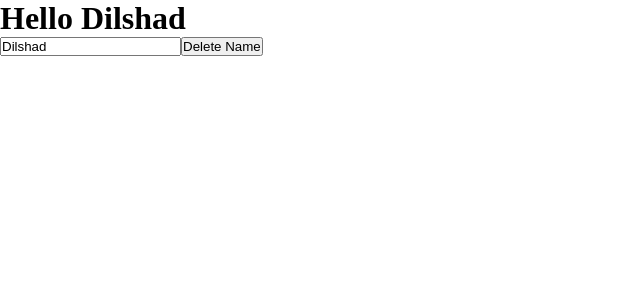
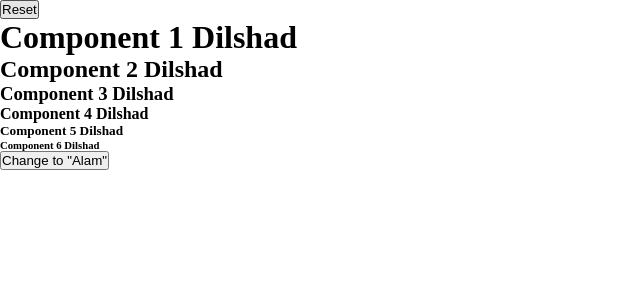
Before and after one commit to absurdengineer/react-experiments, a React (Create React App) app: page / in a window 1280 px wide. Shown: the top 300 px of the page, without its empty margins (0-640 px from the left). Built offline with nearby package versions, Linux system fonts and the light colour scheme.

Commit message:
Feat: Implemented useGlobalState Hook.

```diff
--- a/src/App.tsx
+++ b/src/App.tsx
@@ -1,25 +1,11 @@
-import { ChangeEvent } from "react";
-import useCookie from "./hooks/useCookie";
-
-interface HandleChange {
-  (event: ChangeEvent<HTMLInputElement>): void;
-}
+import Component1 from "./components/Component1";
+import { GlobalProvider } from "./hooks/useGlobalState";
 
 const App = () => {
-  const [name, setName, deleteName] = useCookie("name", "Dilshad");
-
-  const handleChange: HandleChange = (event) => {
-    setName(event.target.value);
-  };
-
   return (
-    <>
-      <>
-        <h1>Hello {name}</h1>
-        <input type="text" value={name} onChange={handleChange} />
-        <button onClick={deleteName}>Delete Name</button>
-      </>
-    </>
+    <GlobalProvider>
+      <Component1 />
+    </GlobalProvider>
   );
 };
 
--- /dev/null
+++ b/src/components/Component1.tsx
@@ -0,0 +1,21 @@
+import { useGlobalState } from "../hooks/useGlobalState";
+import { NoPropComponent } from "../types/component.types";
+import Component2 from "./Component2";
+
+const Component1: NoPropComponent = () => {
+  const [globalState, dispatch] = useGlobalState();
+
+  return (
+    <>
+      <button
+        onClick={() => dispatch({ type: "SET_NAME", payload: "Dilshad" })}
+      >
+        Reset
+      </button>
+      <h1>Component 1 {globalState.name}</h1>
+      <Component2 />
+    </>
+  );
+};
+
+export default Component1;
--- /dev/null
+++ b/src/components/Component2.tsx
@@ -0,0 +1,16 @@
+import { useGlobalState } from "../hooks/useGlobalState";
+import { NoPropComponent } from "../types/component.types";
+import Component3 from "./Component3";
+
+const Component2: NoPropComponent = () => {
+  const [globalState] = useGlobalState();
+
+  return (
+    <>
+      <h2>Component 2 {globalState.name}</h2>
+      <Component3 />
+    </>
+  );
+};
+
+export default Component2;
--- /dev/null
+++ b/src/components/Component3.tsx
@@ -0,0 +1,15 @@
+import { useGlobalState } from "../hooks/useGlobalState";
+import { NoPropComponent } from "../types/component.types";
+import Component4 from "./Component4";
+
+const Component3: NoPropComponent = () => {
+  const [globalState] = useGlobalState();
+  return (
+    <>
+      <h3>Component 3 {globalState.name}</h3>
+      <Component4 />
+    </>
+  );
+};
+
+export default Component3;
--- /dev/null
+++ b/src/components/Component4.tsx
@@ -0,0 +1,15 @@
+import { useGlobalState } from "../hooks/useGlobalState";
+import { NoPropComponent } from "../types/component.types";
+import Component5 from "./Component5";
+
+const Component4: NoPropComponent = () => {
+  const [globalState] = useGlobalState();
+  return (
+    <>
+      <h4>Component 4 {globalState.name}</h4>
+      <Component5 />
+    </>
+  );
+};
+
+export default Component4;
--- /dev/null
+++ b/src/components/Component5.tsx
@@ -0,0 +1,15 @@
+import { useGlobalState } from "../hooks/useGlobalState";
+import { NoPropComponent } from "../types/component.types";
+import Component6 from "./Component6";
+
+const Component5: NoPropComponent = () => {
+  const [globalState] = useGlobalState();
+  return (
+    <>
+      <h5>Component 5 {globalState.name}</h5>
+      <Component6 />
+    </>
+  );
+};
+
+export default Component5;
--- /dev/null
+++ b/src/components/Component6.tsx
@@ -0,0 +1,16 @@
+import { useGlobalState } from "../hooks/useGlobalState";
+import { NoPropComponent } from "../types/component.types";
+
+const Component6: NoPropComponent = () => {
+  const [globalState, dispatch] = useGlobalState();
+  return (
+    <>
+      <h6>Component 6 {globalState.name}</h6>
+      <button onClick={() => dispatch({ type: "SET_NAME", payload: "Alam" })}>
+        Change to "Alam"
+      </button>
+    </>
+  );
+};
+
+export default Component6;
--- /dev/null
+++ b/src/hooks/useGlobalState.tsx
@@ -0,0 +1,58 @@
+import { createContext, useContext, useReducer, Dispatch } from "react";
+
+interface ChildrenProps {
+  children: React.ReactNode;
+}
+
+interface GlobalState {
+  loading: boolean;
+  name: string;
+}
+type Type = "SET_LOADING" | "SET_NAME";
+interface Action {
+  type: Type;
+  payload: any;
+}
+interface Reducer {
+  (state: GlobalState, action: Action): GlobalState;
+}
+
+const initialGlobalState = {
+  name: "Dilshad",
+  loading: false,
+};
+
+const GlobalContext = createContext<{
+  globalState: GlobalState;
+  dispatch: Dispatch<React.SetStateAction<any>>;
+}>({
+  globalState: initialGlobalState,
+  dispatch: () => null,
+});
+
+const globalReducer: Reducer = (state, action) => {
+  switch (action.type) {
+    case "SET_LOADING":
+      return { ...state, loading: action.payload };
+    case "SET_NAME":
+      return { ...state, name: action.payload };
+    default:
+      return state;
+  }
+};
+
+const initialValue: GlobalState = initialGlobalState;
+
+export const GlobalProvider = ({ children }: ChildrenProps) => {
+  const [globalState, dispatch] = useReducer(globalReducer, initialValue);
+  return (
+    <GlobalContext.Provider value={{ globalState, dispatch }}>
+      {children}
+    </GlobalContext.Provider>
+  );
+};
+
+export const useGlobalState = () => {
+  const { globalState, dispatch } = useContext(GlobalContext);
+  return [globalState, dispatch] as const;
+};
--- /dev/null
+++ b/src/types/component.types.ts
@@ -0,0 +1,3 @@
+export interface NoPropComponent {
+  (): JSX.Element;
+}
```
